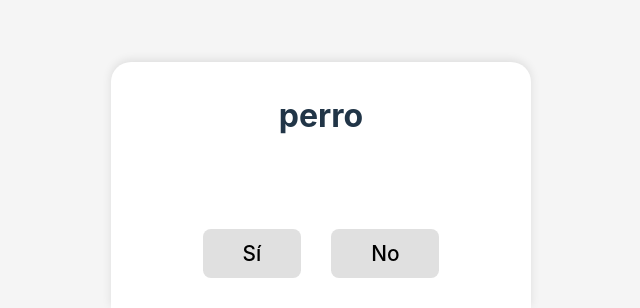
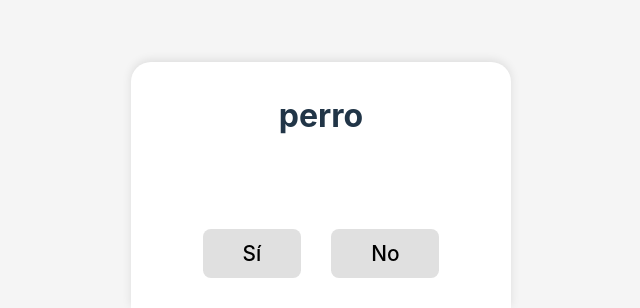
Before and after one commit to shanebdavis/ai-lang-flashcards, a React (Vite) app: page / in a window 1280 px wide. Shown: the part 492-800 px from the top of the page, without its empty margins (319-959 px from the left). Built offline with nearby package versions, Linux system fonts and the light colour scheme.

Commit message:
wip: working OK

```diff
--- a/src/App.css
+++ b/src/App.css
@@ -5,6 +5,7 @@ html, body {
   width: 100%;
   height: 100%;
   background: #f5f5f5; /* Move background color here */
+  overflow: hidden; /* Prevent scrolling at body level */
 }
 
 #root {
@@ -13,6 +14,7 @@ html, body {
   display: flex;
   justify-content: center;
   background: #f5f5f5; /* Duplicate background color for safety */
+  overflow: hidden; /* Prevent scrolling at root level */
 }
 
 .app {
@@ -23,6 +25,7 @@ html, body {
   padding: 0;
   display: flex;
   flex-direction: column;
+  overflow: hidden; /* Prevent scrolling at app level */
   /* Remove background color from here since it's on html/body/root */
 }
 
@@ -34,16 +37,21 @@ html, body {
   flex-direction: column;
   justify-content: flex-end;
   align-items: center;
+  overflow-y: auto; /* Allow scrolling here */
+  -webkit-mask-image: linear-gradient(to bottom, transparent, black 20%);
+  mask-image: linear-gradient(to bottom, transparent, black 20%);
+  padding: 0 10px; /* Add padding to container to prevent shadow clipping */
+  box-sizing: border-box; /* Ensure padding doesn't cause horizontal scroll */
 }
 
 /* Base card styles */
 .flash-card {
-  width: calc(100% - 20px); /* Full width minus some margin */
+  width: calc(100% - 40px); /* Reduce width to allow for shadow */
   position: relative;
   z-index: 1;
   border-radius: 20px 20px 0 0;
   padding: 30px 10px 30px;
-  margin: 0 10px;          /* Add horizontal margin */
+  margin: 0 20px;          /* Increase margin to match */
   box-shadow: 0 -2px 10px rgba(0,0,0,0.1);
 }
 
```
